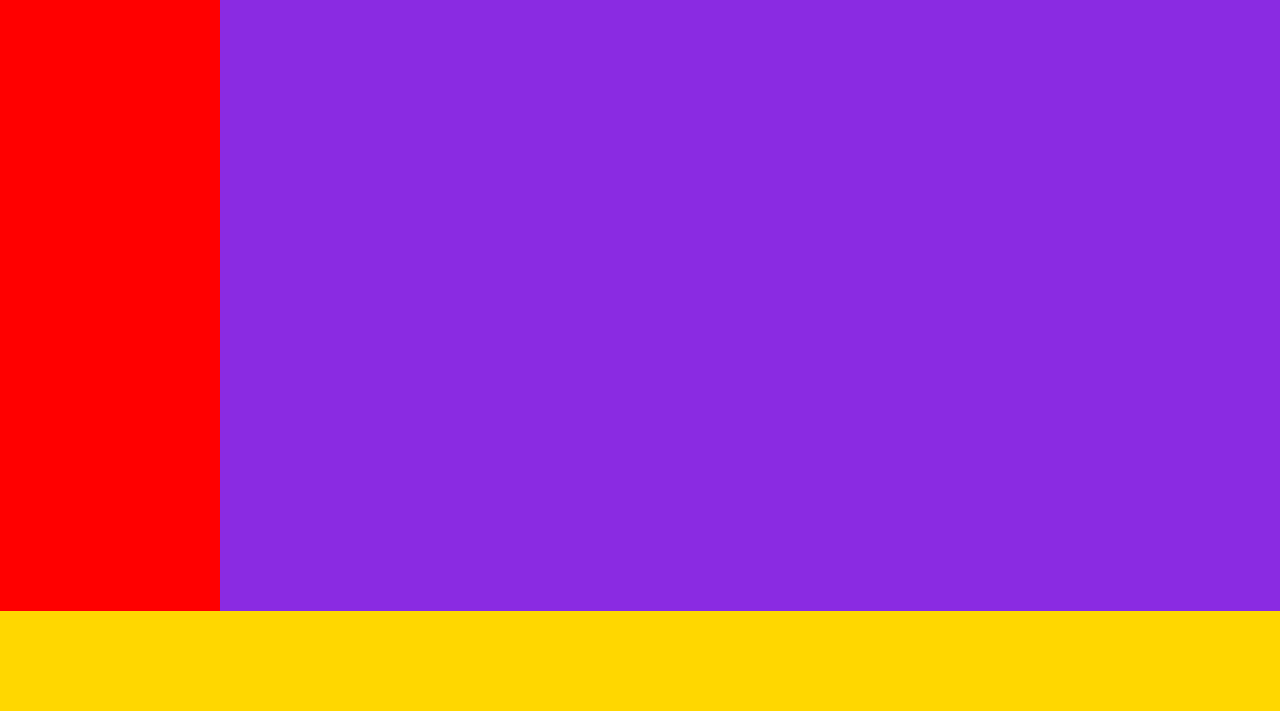
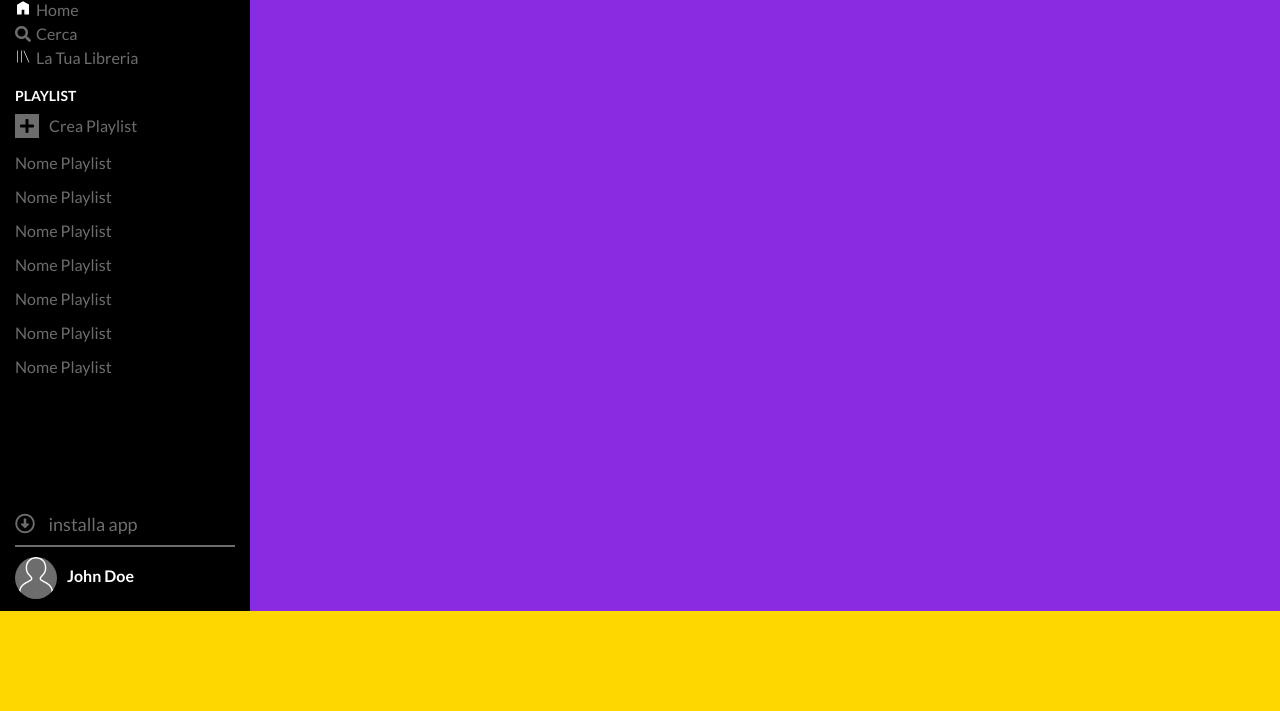
Before and after one commit to biancoenrico/html-css-spotifyweb, a plain HTML site: page index.html in a window 1280 px wide. Shown: the part 89-800 px from the top of the page. Drawn offline with Linux system fonts and the light colour scheme.

Commit message:
finita nav di sinistra

```diff
--- a/css/style.css
+++ b/css/style.css
@@ -6,7 +6,41 @@
 }
 body{
     min-width: 320px;
+    font-family: 'Lato', sans-serif;
 }
+
+
+/* common */
+.white{
+    color: white;
+}
+.gray{
+    color: #6d6d6d;
+}
+li{
+    text-transform: capitalize;
+}
+ul{
+    list-style-type: none;
+}
+li a{
+    color: #6d6d6d;
+    text-decoration: none;
+}
+li a img{
+    color: #6d6d6d;
+    text-decoration: none;
+    padding-right: 5px;
+}
+.left-nav .fas{
+    padding-right: 5px;
+}
+
+/* hover */
+li a:hover{
+    color: white;
+}
+
 
 /* MAIN */
 main{
@@ -20,28 +54,121 @@ main{
     width: 100%;
     height: 100vh;
 }
+
+/* left nav */
+.left-nav{
+    float: left;
+    width: 250px;
+    height: 100%;
+    overflow-y: hidden;
+    padding: 20px 15px;
+    /* test */
+    background-color: black;
+}
+.logo img{
+    width: 70%;
+    padding-bottom: 10px;
+}
+.search{
+    padding-top: 10px;
+}
+.left-nav li{
+    padding-bottom: 5px;
+}
+.home img{
+    height: 16px;
+}
+.library img{
+    height: 16px;
+}
+/* right content */
 .main-content{
     float: left;
-    width: calc( 100% - 220px );
+    width: calc( 100% - 250px );
     height: 100%;
     overflow-y: auto;
-
-
     /* test */
     background-color: blueviolet;
 }
-.left-nav{
-    float: left;
+.left-nav h2{
+    font-size: 14px;
+    padding: 15px 0 10px 0;
+}
+.fa-plus{
+    background-color: #6d6d6d;
+    padding: 4px 0px 4px 5px;
+    margin-right: 7px;
+}
+.plus{
+    padding-bottom: 15px;
+}
+.plus span:hover{
+    cursor: pointer;
+    color: white;
+}
+/* playlist */
+
+.playlist-container{
+    display: flex;
+    flex-wrap: wrap;
+    overflow: auto;
+    min-height: 100px;
+    height: calc( 100% - 300px );
+}
+.playlist li{
+    padding-bottom: 15px;
+}
+.playlist span{
+    text-transform: capitalize;
+    color: #6d6d6d;
+}
+.playlist span:hover{
+    color: white;
+    cursor: pointer;
+}
+/* install app */
+.app{
+    align-self: flex-end;
+    z-index: 10;
+    width: 100%;
+}
+.install{
+    border-bottom: 2px solid #6d6d6d;
+    padding-bottom: 10px;
+    margin-bottom: 10px;
+}
+.install span{
+    font-size: 18px;
+}
+.fa-arrow-alt-circle-down{
+    font-size: 20px;
+    padding-right: 10px;
+}
+.bottom-nav{
+    background-color: black;
     width: 220px;
-    height: 100%;
-    overflow-y: hidden;
-
-    /* test */
-    background-color: red;
+}
+.profile img{
+    height: 38px;
+    padding-left: 4px;
+}
+.profile{
+    display: flex;
+}
+.circle{
+    width: 42px;
+    height: 42px;
+    border-radius: 50%;
+    background-color: #6d6d6d;
+    overflow: hidden;
+    display: inline-block;
 }
 
-
-
+.name span{
+    line-height: 38px;
+    padding-left: 10px;
+    font-weight: bold;
+}
 /* FOOTER */
 .footer-content{
     height: 100px;
--- a/index.html
+++ b/index.html
@@ -4,6 +4,10 @@
     <meta charset="UTF-8">
     <meta http-equiv="X-UA-Compatible" content="IE=edge">
     <meta name="viewport" content="width=, initial-scale=1.0">
+    <link rel="preconnect" href="https://fonts.gstatic.com">
+    <link rel="stylesheet" href="https://cdnjs.cloudflare.com/ajax/libs/font-awesome/5.15.2/css/all.min.css">
+    <link rel="preconnect" href="https://fonts.gstatic.com">
+    <link href="https://fonts.googleapis.com/css2?family=Lato:wght@400;700;900&display=swap" rel="stylesheet">
     <link rel="stylesheet" href="css/style.css">
     <title>Document</title>
 </head>
@@ -16,6 +20,94 @@
 
             <div class="left-nav">
 
+                <div class="logo">
+                    <img src="img/logo.svg" alt="">
+                </div>
+
+                <div class="search">
+                    <ul>
+
+                        <li class="home">
+                            <a href="#"><img src="img/home.svg" alt="">home</a>
+                        </li>
+
+                        <li>
+                            <a href="#"><i class="fas fa-search"></i>cerca</a>
+                        </li>
+
+                        <li class="library">
+                            <a href="#"><img src="img/libreria.svg" alt="">la tua libreria</a>
+                        </li>
+
+                    </ul>
+                </div>
+
+                <div class="playlist-content">
+                    <h2 class="white">PLAYLIST</h2>
+                    <div class="create-playlist">
+
+                        <div class="plus">
+                            <i class="fas fa-plus"></i>
+                            <span class="gray">
+                                Crea Playlist
+                            </span>
+                        </div>
+                    </div>
+                </div>
+
+                <div class="playlist-container">
+                    <div class="playlist">
+                        <ul>
+
+                            <li>
+                                <span>nome playlist</span>
+                            </li>
+
+                            <li>
+                                <span>nome playlist</span>
+                            </li>
+
+                            <li>
+                                <span>nome playlist</span>
+                            </li>
+
+                            <li>
+                                <span>nome playlist</span>
+                            </li>
+
+                            <li>
+                                <span>nome playlist</span>
+                            </li>
+
+                            <li>
+                                <span>nome playlist</span>
+                            </li>
+
+                            <li>
+                                <span>nome playlist</span>
+                            </li>
+
+                        </ul>
+                    </div>
+                </div>
+                <div class="bottom-nav">
+                    <div class="app">
+                        <div class="install">
+                            <span class="gray">
+                                <i class="far fa-arrow-alt-circle-down"></i>
+                                installa app
+                            </span>
+                        </div>
+                        <div class="profile">
+                            <div class="circle">
+                                <img src="img/profile.svg" alt="">
+                            </div>
+                            <div class="name">
+                                <span class="white">John Doe</span>
+                            </div>
+                        </div>
+                    </div>
+                </div>
             </div>
 
             <div class="main-content">
```
